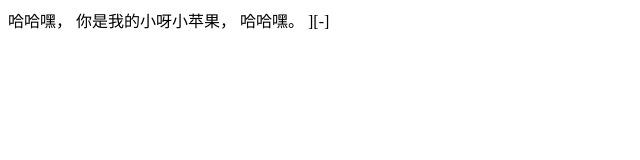
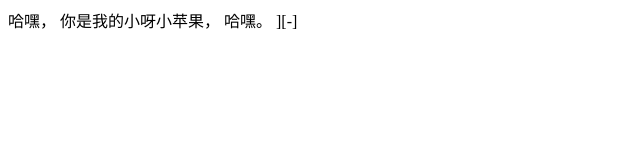
Before and after one commit to zr-gogogo/-, a plain HTML site: page index.html in a window 1280 px wide. Shown: the whole page, without its empty margins (0-640 px from the left). Drawn offline with Linux system fonts and the light colour scheme.

Commit message:
第二次修改

```diff
--- a/index.html
+++ b/index.html
@@ -6,9 +6,9 @@
     <title>Document</title>
 </head>
 <body>
-    哈哈嘿，
+    哈嘿，
     你是我的小呀小苹果，
-    哈哈嘿。
+    哈嘿。
 </body>
 </html>
 ][-]
```
